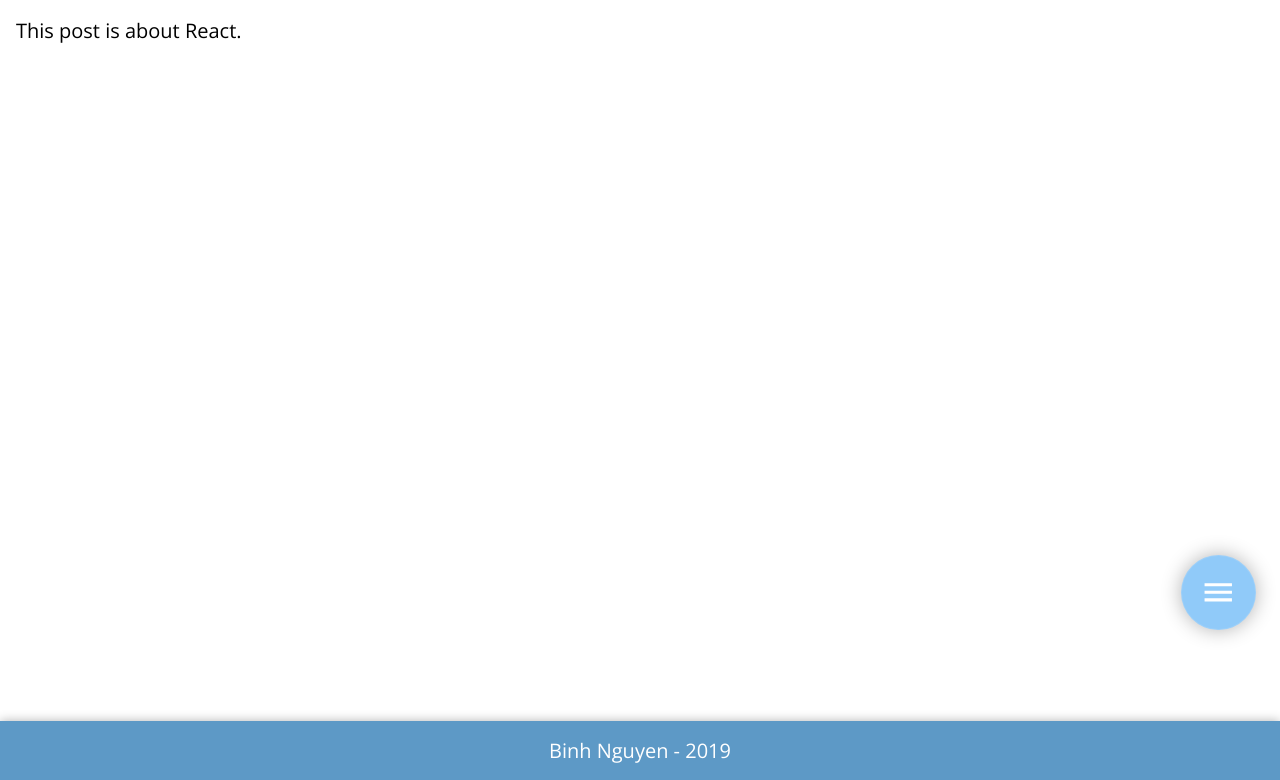
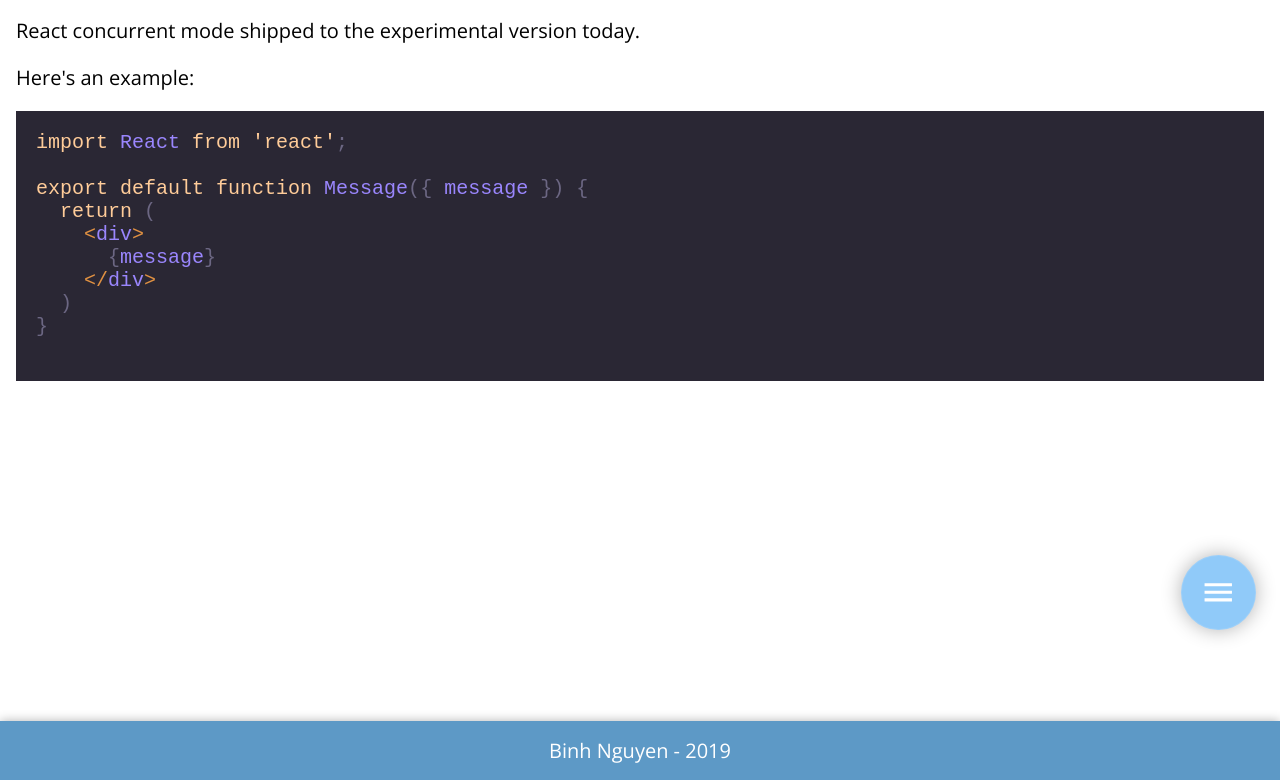
Before and after one commit to bnguyensn/restthisafternoon-DEPRECATED, a Gatsby site: page /blog/a-react-post/ in a window 1280 px wide. Shown: the part 134-914 px from the top of the page. Built offline with nearby package versions, Linux system fonts and the light colour scheme; Gatsby itself is replaced by a stand-in of ours; some packages are replaced by stand-ins of ours; code samples lack their colours.

Commit message:
feat: add a code block element

````diff
--- a/content/blog/a-react-post/index.mdx
+++ b/content/blog/a-react-post/index.mdx
@@ -1,12 +1,26 @@
 ---
-title: React post
+title: Concurrent Mode Has Arrived in Experimental Mode
 date: 2019-10-25
 last-updated: 2019-10-25
 author: Binh Nguyen
-headline: This post is about React.
+headline: The future is soon to be here.
 type: short
 tags:
   - react
 ---
 
-This post is about React.
+React concurrent mode shipped to the experimental version today.
+
+Here's an example:
+
+```js
+import React from 'react';
+
+export default function Message({ message }) {
+  return (
+    <div>
+      {message}
+    </div>
+  )
+}
+```
--- a/package.json
+++ b/package.json
@@ -45,6 +45,7 @@
     "gatsby-source-filesystem": "^2.1.29",
     "gatsby-transformer-remark": "^2.6.27",
     "gatsby-transformer-sharp": "^2.2.20",
+    "prism-react-renderer": "^1.0.2",
     "prismjs": "^1.17.1",
     "react": "^16.10.2",
     "react-dom": "^16.10.2",
--- a/src/components/LatestPosts.js
+++ b/src/components/LatestPosts.js
@@ -1,6 +1,6 @@
 import React from 'react';
 import { graphql, Link, useStaticQuery } from 'gatsby';
-import Tag from './functional/Tag';
+import Tag from './parts/Tag';
 import createUseStylesWithTheme from '../styles/createUseStylesWithTheme';
 
 const useStyles = createUseStylesWithTheme(theme => ({
--- a/src/components/layout/Layout.js
+++ b/src/components/layout/Layout.js
@@ -6,8 +6,8 @@ import Header from './Header';
 import Body from './Body';
 import Footer from './Footer';
 import SEO from '../meta/SEO';
+import NavMobile from './NavMobile';
 import '../../styles/global.css';
-import NavMobile from './NavMobile';
 
 export default function Layout({ location, seo, children }) {
   return (
--- a/src/components/layout/NavMobile.js
+++ b/src/components/layout/NavMobile.js
@@ -1,5 +1,5 @@
 import React, { useState } from 'react';
-import Fab from '../functional/Fab';
+import Fab from '../parts/Fab';
 import Menu from '../../assets/icons/Menu';
 import Close from '../../assets/icons/Close';
 import createUseStylesWithTheme from '../../styles/createUseStylesWithTheme';
--- /dev/null
+++ b/src/components/parts/Code.js
@@ -0,0 +1,22 @@
+import React from 'react';
+import Highlight, { defaultProps } from 'prism-react-renderer';
+
+export default function Code({ children, className }) {
+  const language = className.replace(/language-/, '');
+
+  return (
+    <Highlight {...defaultProps} code={children} language={language}>
+      {({ className, style, tokens, getLineProps, getTokenProps }) => (
+        <pre className={className} style={{ ...style, padding: '20px' }}>
+          {tokens.map((line, i) => (
+            <div key={i} {...getLineProps({ line, key: i })}>
+              {line.map((token, key) => (
+                <span key={key} {...getTokenProps({ token, key })} />
+              ))}
+            </div>
+          ))}
+        </pre>
+      )}
+    </Highlight>
+  );
+}
--- a/src/templates/BlogPost.js
+++ b/src/templates/BlogPost.js
@@ -1,12 +1,19 @@
 import React from 'react';
 import { graphql } from 'gatsby';
+import { MDXProvider } from '@mdx-js/react';
 import { MDXRenderer } from 'gatsby-plugin-mdx';
 import Layout from '../components/layout/Layout';
 import Article from '../components/layout/Article';
 import tagToIcon from '../utils/tagToIcon';
+import Code from '../components/parts/Code';
+
+const components = {
+  pre: props => <div {...props} />,
+  code: Code,
+};
 
 export default function BlogPost({
-  // 'data' is passed from the pageQuery at the bottom of this file.
+  // 'data' is received from the pageQuery at the bottom of this file.
   data: {
     mdx: {
       frontmatter: { title, date, author, tags },
@@ -36,7 +43,9 @@ export default function BlogPost({
           <div style={{ display: 'inline-block' }}>{date}</div>
           <div style={{ display: 'inline-block' }}>{tagToIcon(tags)}</div>
         </div>
-        <MDXRenderer>{body}</MDXRenderer>
+        <MDXProvider components={components}>
+          <MDXRenderer>{body}</MDXRenderer>
+        </MDXProvider>
       </Article>
     </Layout>
   );
````
Also changed, not shown: src/components/parts/Fab.js (renamed from src/components/functional/Fab.js), src/components/parts/Tag.js (renamed from src/components/functional/Tag.js), 1 other file.
